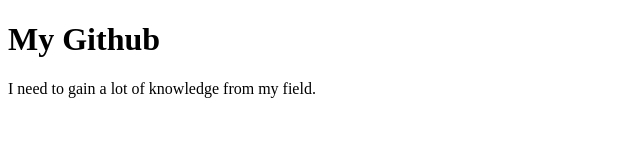
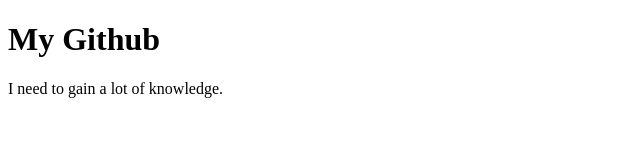
Before and after one commit to rejoicereji/github, a plain HTML site: page index.html in a window 1280 px wide. Shown: the whole page, without its empty margins (0-640 px from the left). Drawn offline with Linux system fonts and the light colour scheme.

Commit message:
changed code

```diff
--- a/index.html
+++ b/index.html
@@ -5,7 +5,7 @@
 </head>
 <body>
 <h1>My Github</h1>
-<p>I need to gain a lot of knowledge from my field.</p>
+<p>I need to gain a lot of knowledge.</p>
 
 </body>
 </html>
```
